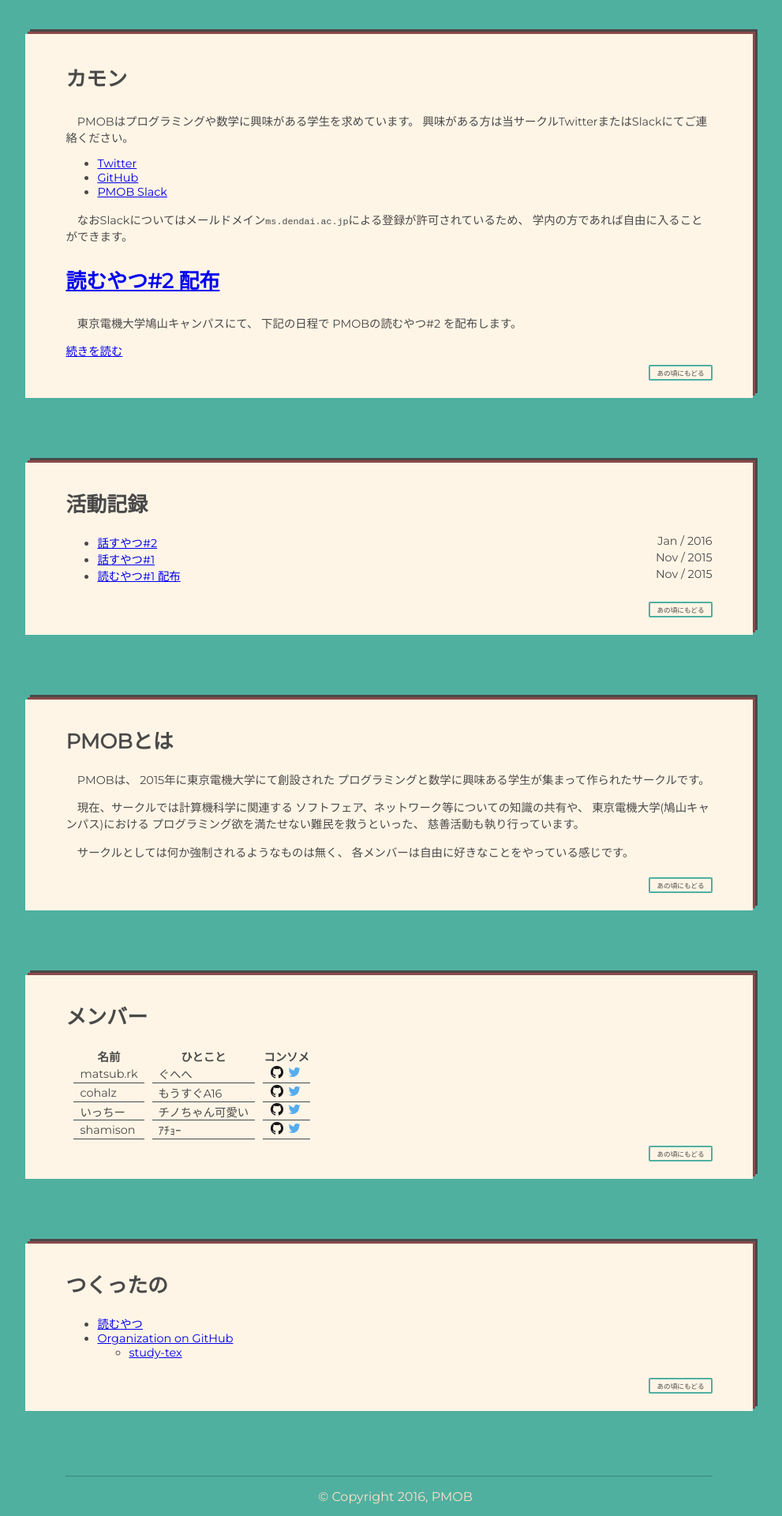
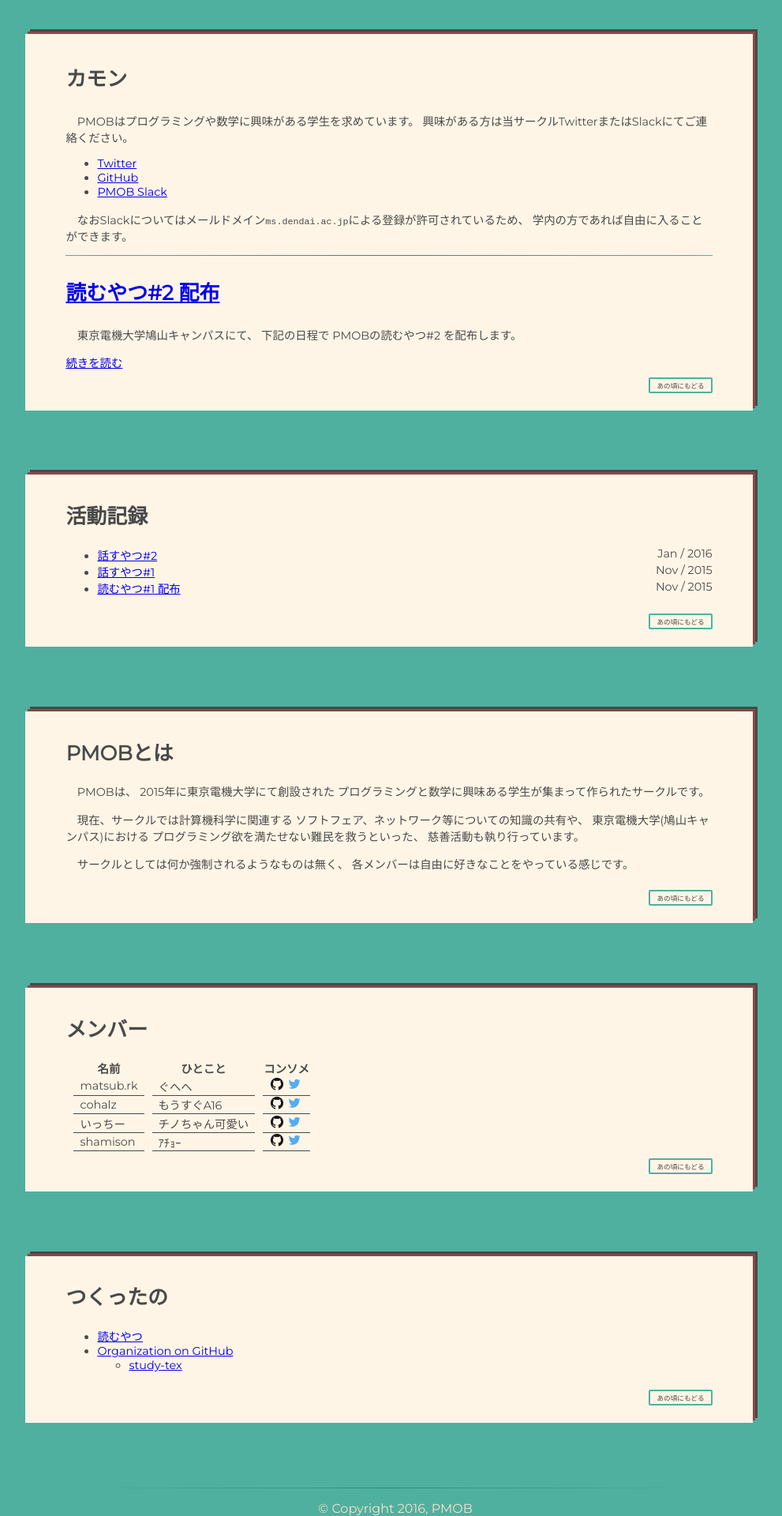
Before and after one commit to falcao0168/PMOB.github.io, a Jekyll site: the page built from index.html, in a window 1280 px wide. Shown: the part 939-2859 px from the top of the page at 79% size, without its empty margins (147-1138 px from the left). Built offline with Jekyll 4.4.1, drawn with Linux system fonts in a browser that asks for light colours; the list of posts is cut into pages by our own code.

Commit message:
水平線による区切り

```diff
--- a/_includes/footer.html
+++ b/_includes/footer.html
@@ -1,3 +1,4 @@
 <footer>
+	<hr>
 	<p>&copy; Copyright {{ site.time | date: "%Y" }}, PMOB<p>
 </footer>
--- a/assets/css/common.scss
+++ b/assets/css/common.scss
@@ -20,6 +20,12 @@ body{
 }
 
 p{ text-indent: 1em; }
+hr{
+	@include vprefix(background-image,
+	linear-gradient(left, $wall-color, $darker-wall-color, $wall-color));
+	height: 1px;
+	border: 0;
+}
 
 section{
 	/* 概形 */
@@ -65,7 +71,6 @@ section{
 footer{
 	margin: 2% auto;
 	width: 80%;
-	border-top: solid 1.6px $darker-wall-color;
 	p{
 		color: $darker-bg-color;
 		text-align: center;
--- a/assets/css/index.scss
+++ b/assets/css/index.scss
@@ -30,6 +30,7 @@ header{
 	margin: 0;
 	/* デザイン */
 	color: $darker-bg-color;
+
 	h1{
 		/* 概形 */
 		position: absolute;
@@ -44,6 +45,7 @@ header{
 		6px -6px $base-color; // 影（実影：文字色）
 		&:hover { @include prefix(animation, ohyeah 0.1s linear infinite); }
 	}
+
 	ul{
 		/* 概形 */
 		position: absolute;
@@ -53,6 +55,7 @@ header{
 		padding: 0;
 		/* デザイン */
 		list-style-type: none;
+
 		li{
 			/* 概形 */
 			position: relative;
@@ -64,6 +67,7 @@ header{
 			/* デザイン */
 			overflow: hidden;
 			font-family: $index-font;
+
 			p{
 				@include prefix(box-sizing, inherit);
 				/* 概形 */
--- a/index.html
+++ b/index.html
@@ -69,6 +69,7 @@ use-js:
 	{% for post in site.posts limit:3 %}
 	{% capture post_date %}{{ post.date | date: "%Y%m%d" }}{% endcapture %}
 	{% if post_date >= TODAY %}
+	<hr>
 	<article>
 		<h1><a href="{{ post.url }}">{{ post.title }}</a></h1>
 		{{ post.excerpt }}
```
